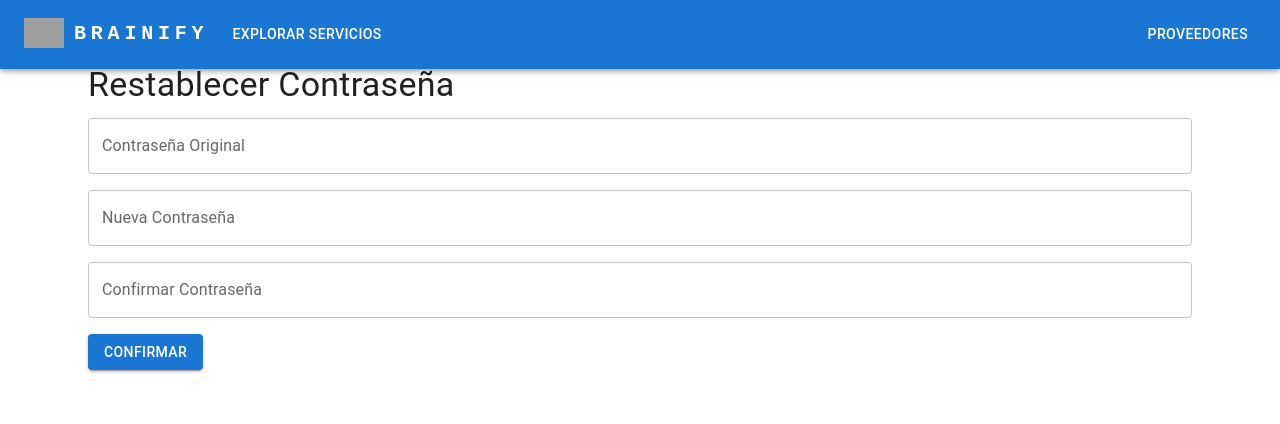
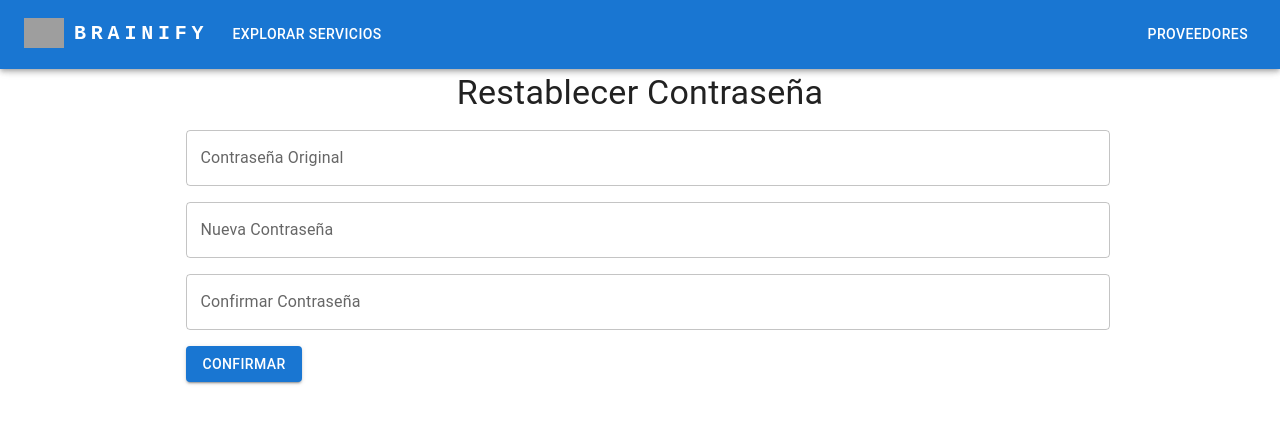
Before and after one commit to fedeferreyra98/brainify, a React (Create React App) app in the folder service-hub/: page /change-password in a window 1280 px wide. Shown: the top 424 px of the page. Built offline with nearby package versions, Linux system fonts and the light colour scheme; grey boxes are pictures that could not be loaded.

Commit message:
Adds classes to forgot and restore password pages

```diff
--- a/service-hub/src/pages/ChangePassword/index.jsx
+++ b/service-hub/src/pages/ChangePassword/index.jsx
@@ -1,6 +1,7 @@
 import React, { useState } from 'react';
 import { TextField, Button, Typography, Container } from '@mui/material';
 import { useLocation } from 'react-router-dom';
+import { makeStyles } from '@mui/styles';
 import mockDataBaseUserCredentials from '../../data/mockDataBaseUserCredentials';
 import NotificationRed from '../../components/ui/NotificationRed';
 import NotificationGreen from '../../components/ui/NotificationGreen';
@@ -8,8 +9,27 @@ import NotificationGreen from '../../components/ui/NotificationGreen';
 function useQuery() {
   return new URLSearchParams(useLocation().search);
 }
+const useStyles = makeStyles((theme) => ({
+  root: {
+    display: 'flex',
+    flexDirection: 'column',
+    alignItems: 'center',
+    height: '100vh',
+  },
+  button: {
+    margin: theme.spacing(1),
+  },
+  textField: {
+    margin: theme.spacing(1),
+    width: '100%',
+  },
+  title: {
+    margin: theme.spacing(1),
+  },
+}));
 
 function ChangePasswordPage() {
+  const classes = useStyles();
   const query = useQuery();
   const email = query.get('email');
   const [originalPassword, setOriginalPassword] = useState('');
@@ -46,12 +66,13 @@ function ChangePasswordPage() {
   };
 
   return (
-    <Container>
-      <Typography variant="h4" gutterBottom>
+    <Container className={classes.root}>
+      <Typography className={classes.title} variant="h4" gutterBottom>
         Restablecer Contraseña
       </Typography>
       <form onSubmit={handleSubmit}>
         <TextField
+          className={classes.textField}
           type="password"
           label="Contraseña Original"
           variant="outlined"
@@ -61,6 +82,7 @@ function ChangePasswordPage() {
           sx={{ mb: 2 }}
         />
         <TextField
+          className={classes.textField}
           type="password"
           label="Nueva Contraseña"
           variant="outlined"
@@ -70,6 +92,7 @@ function ChangePasswordPage() {
           sx={{ mb: 2 }}
         />
         <TextField
+          className={classes.textField}
           type="password"
           label="Confirmar Contraseña"
           variant="outlined"
@@ -78,7 +101,12 @@ function ChangePasswordPage() {
           onChange={(event) => setConfirmPassword(event.target.value)}
           sx={{ mb: 2 }}
         />
-        <Button variant="contained" color="primary" type="submit">
+        <Button
+          className={classes.button}
+          variant="contained"
+          color="primary"
+          type="submit"
+        >
           Confirmar
         </Button>
       </form>
--- a/service-hub/src/pages/ForgotPassword/index.jsx
+++ b/service-hub/src/pages/ForgotPassword/index.jsx
@@ -3,13 +3,32 @@
 
 import React, { useState } from 'react';
 import { Container, Typography, TextField, Button } from '@mui/material';
+import { makeStyles } from '@mui/styles';
 import { Link } from 'react-router-dom';
 import emailRegex from '../../data/emailRegex';
 import mockDatabaseMails from '../../data/mockDataBaseMails';
 
+const useStyles = makeStyles((theme) => ({
+  root: {
+    display: 'flex',
+    flexDirection: 'column',
+    alignItems: 'center',
+    justifyContent: 'center',
+    height: '100vh',
+  },
+  button: {
+    margin: theme.spacing(1),
+  },
+  textField: {
+    margin: theme.spacing(1),
+    width: '100%',
+  },
+}));
+
 function ForgotPassword() {
   const [email, setEmail] = useState('');
   const [errorMessage, setErrorMessage] = useState('');
+  const classes = useStyles();
 
   const handleSubmit = (event) => {
     event.preventDefault();
@@ -39,12 +58,13 @@ function ForgotPassword() {
   };
 
   return (
-    <Container>
+    <Container className={classes.root}>
       <Typography variant="h4" gutterBottom>
         Forgot Password
       </Typography>
       <form onSubmit={handleSubmit}>
         <TextField
+          className={classes.textField}
           id="email"
           label="Email"
           variant="outlined"
@@ -58,6 +78,7 @@ function ForgotPassword() {
           </Typography>
         )}
         <Button
+          className={classes.button}
           variant="contained"
           color="primary"
           type="submit"
```
